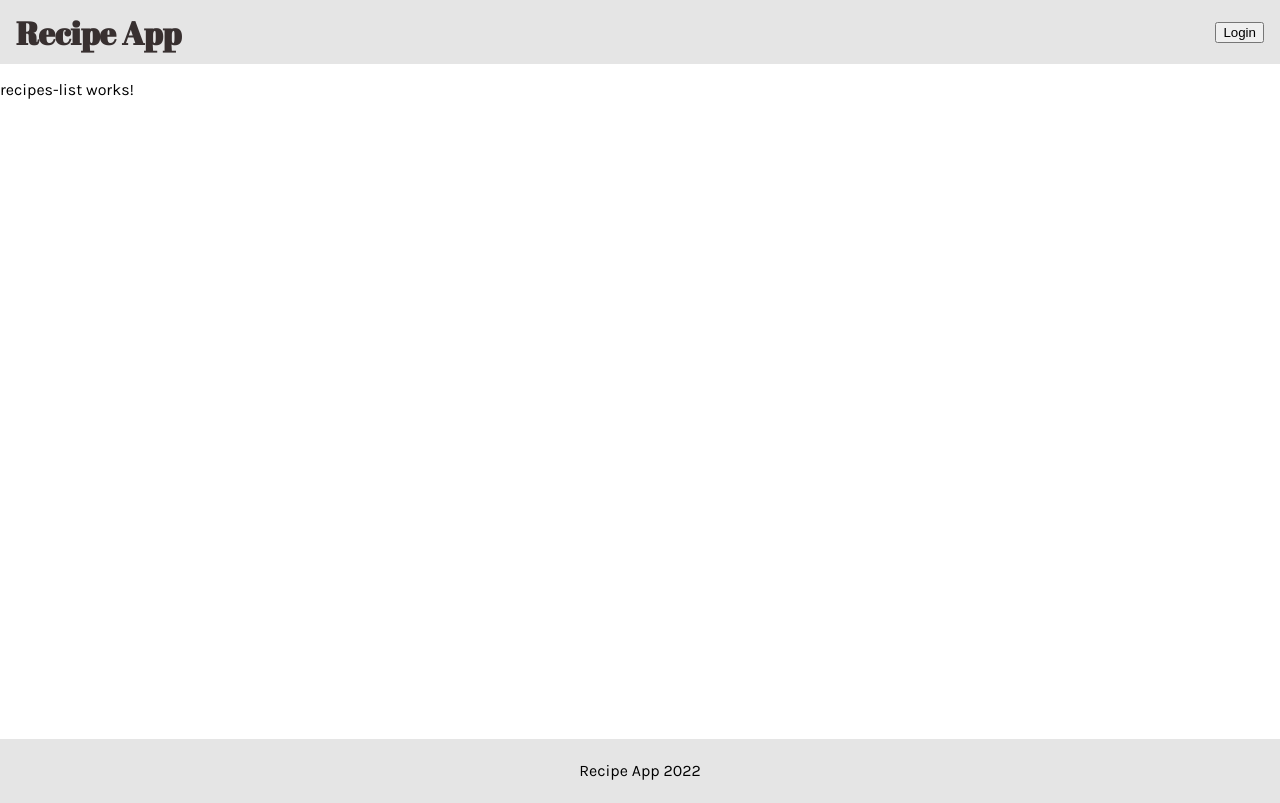
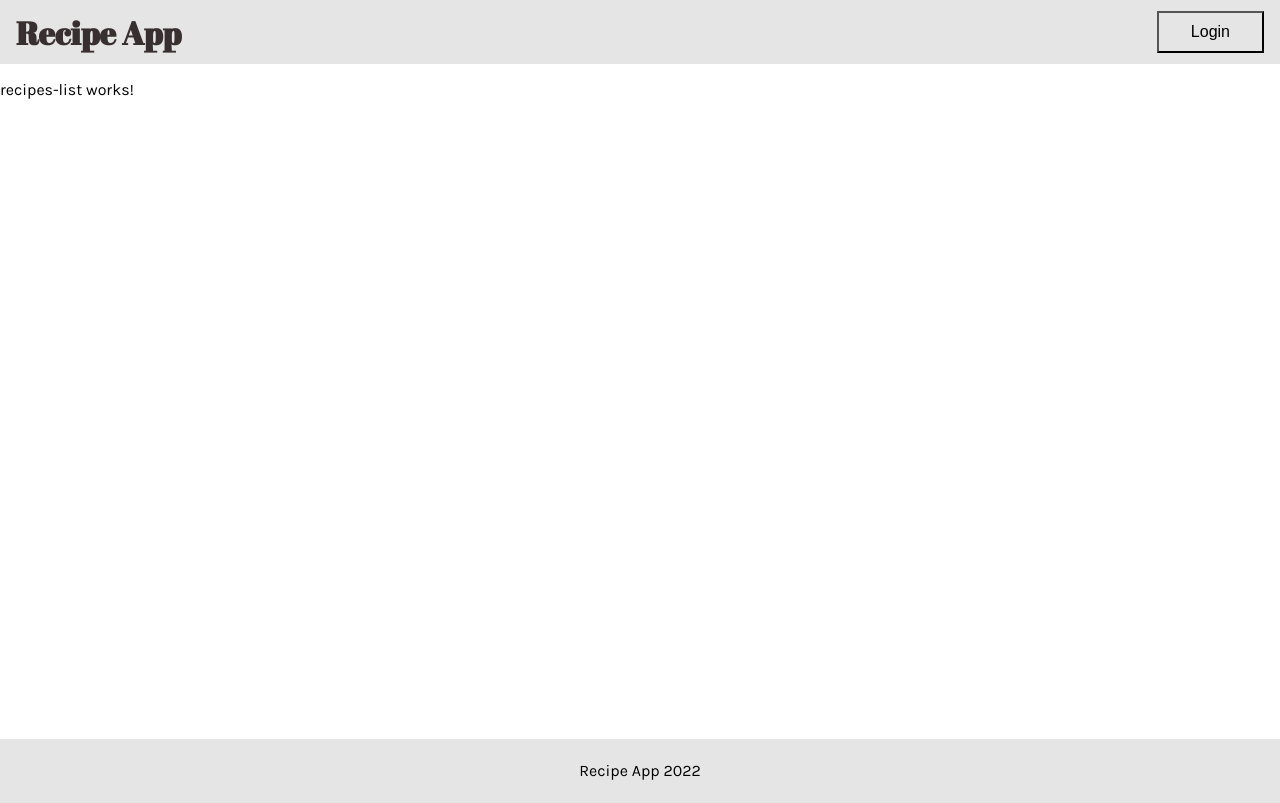
Before and after one commit to chas-academy/u06-fullstack-recipe-app-Jonon, an Angular app in the folder client/: page /recipes in a window 1280 px wide. Built offline with nearby package versions, Linux system fonts and the light colour scheme.

Commit message:
Add basic button style

```diff
--- a/client/src/app/header/header.component.css
+++ b/client/src/app/header/header.component.css
@@ -18,3 +18,9 @@ a {
   text-decoration: none;
   color: rgb(56, 48, 48);
 }
+
+.btn {
+  font-size: 1rem;
+  padding: 0.6rem 2rem;
+  background-color: rgba(0, 0, 0, 0);
+}
--- a/client/src/app/header/header.component.html
+++ b/client/src/app/header/header.component.html
@@ -2,5 +2,5 @@
   <a routerLink="recipes">
     <h1>Recipe App</h1>
   </a>
-  <button>Login</button>
+  <button class="btn btn-outline">Login</button>
 </header>
```
